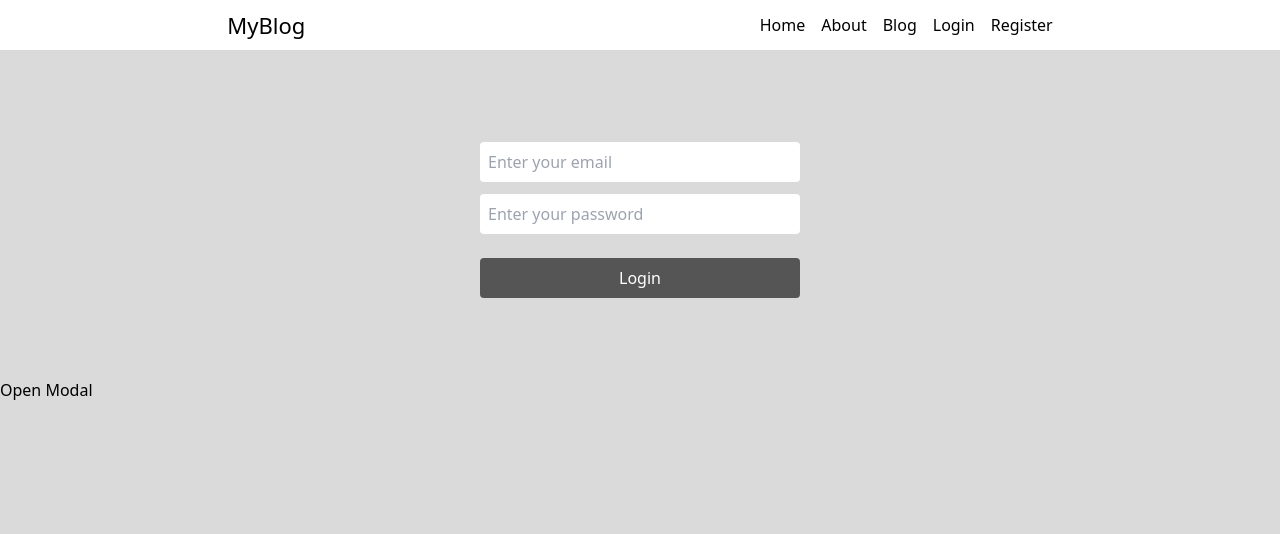
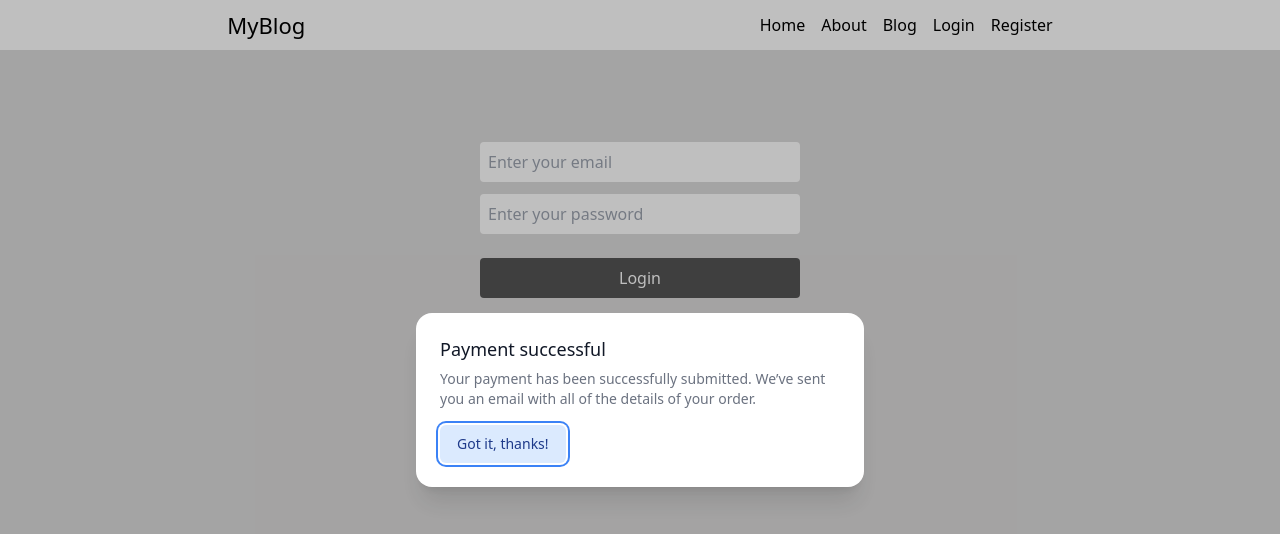
Before and after one commit to Tausif4171/Blog-App-MERN, a React (Create React App) app in the folder frontend/: page /login in a window 1280 px wide. Shown: the top 534 px of the page. Built offline with nearby package versions, Linux system fonts and the light colour scheme.

Commit message:
animation added ❄️

```diff
--- a/frontend/src/components/Login.tsx
+++ b/frontend/src/components/Login.tsx
@@ -1,15 +1,17 @@
-import React, { useState } from 'react'
+import { Dialog, Transition } from '@headlessui/react'
+import { Fragment, useState } from 'react'
+
 import './toast.css'
 function Login() {
-    const [isModalOpen, setIsModalOpen] = useState(false);
+    let [isOpen, setIsOpen] = useState(true)
 
-    const handleOpenModal = () => {
-      setIsModalOpen(true);
-    };
+    function closeModal() {
+        setIsOpen(false)
+    }
 
-    const handleCloseModal = () => {
-      setIsModalOpen(false);
-    };
+    function openModal() {
+        setIsOpen(true)
+    }
 
     return (
         <div>
@@ -37,7 +39,7 @@ function Login() {
                 )}
             </div> */}
 
-            <div>
+            {/* <div>
                 <button onClick={handleOpenModal}>Open Modal</button>
                 <div className={`modal-overlay ${isModalOpen ? 'visible' : 'hidden'}`}>
                     <div className={`modal-content ${isModalOpen ? 'visible' : 'hidden'}`}>
@@ -46,7 +48,72 @@ function Login() {
                         <button onClick={handleCloseModal}>Close Modal</button>
                     </div>
                 </div>
+            </div> */}
+
+            <div className="fixed inset-0 flex items-center justify-center">
+                <button
+                    type="button"
+                    onClick={openModal}
+                    className="rounded-md bg-black bg-opacity-20 px-4 py-2 text-sm font-medium text-white hover:bg-opacity-30 focus:outline-none focus-visible:ring-2 focus-visible:ring-white focus-visible:ring-opacity-75"
+                >
+                    Open dialog
+                </button>
             </div>
+
+            <Transition appear show={isOpen} as={Fragment}>
+                <Dialog className="relative z-10" onClose={closeModal}>
+                    <Transition.Child
+                        as={Fragment}
+                        enter="ease-out duration-300"
+                        enterFrom="opacity-0"
+                        enterTo="opacity-100"
+                        leave="ease-in duration-200"
+                        leaveFrom="opacity-100"
+                        leaveTo="opacity-0"
+                    >
+                        <div className="fixed inset-0 bg-black bg-opacity-25" />
+                    </Transition.Child>
+
+                    <div className="fixed inset-0 overflow-y-auto">
+                        <div className="flex min-h-full items-center justify-center p-4 text-center">
+                            <Transition.Child
+                                as={Fragment}
+                                enter="ease-out duration-300"
+                                enterFrom="opacity-0 scale-95"
+                                enterTo="opacity-100 scale-100"
+                                leave="ease-in duration-200"
+                                leaveFrom="opacity-100 scale-100"
+                                leaveTo="opacity-0 scale-95"
+                            >
+                                <Dialog.Panel className="w-full max-w-md transform overflow-hidden rounded-2xl bg-white p-6 text-left align-middle shadow-xl transition-all">
+                                    <Dialog.Title
+
+                                        className="text-lg font-medium leading-6 text-gray-900"
+                                    >
+                                        Payment successful
+                                    </Dialog.Title>
+                                    <div className="mt-2">
+                                        <p className="text-sm text-gray-500">
+                                            Your payment has been successfully submitted. We’ve sent
+                                            you an email with all of the details of your order.
+                                        </p>
+                                    </div>
+
+                                    <div className="mt-4">
+                                        <button
+                                            type="button"
+                                            className="inline-flex justify-center rounded-md border border-transparent bg-blue-100 px-4 py-2 text-sm font-medium text-blue-900 hover:bg-blue-200 focus:outline-none focus-visible:ring-2 focus-visible:ring-blue-500 focus-visible:ring-offset-2"
+                                            onClick={closeModal}
+                                        >
+                                            Got it, thanks!
+                                        </button>
+                                    </div>
+                                </Dialog.Panel>
+                            </Transition.Child>
+                        </div>
+                    </div>
+                </Dialog>
+            </Transition>
         </div>
     )
 }
```
